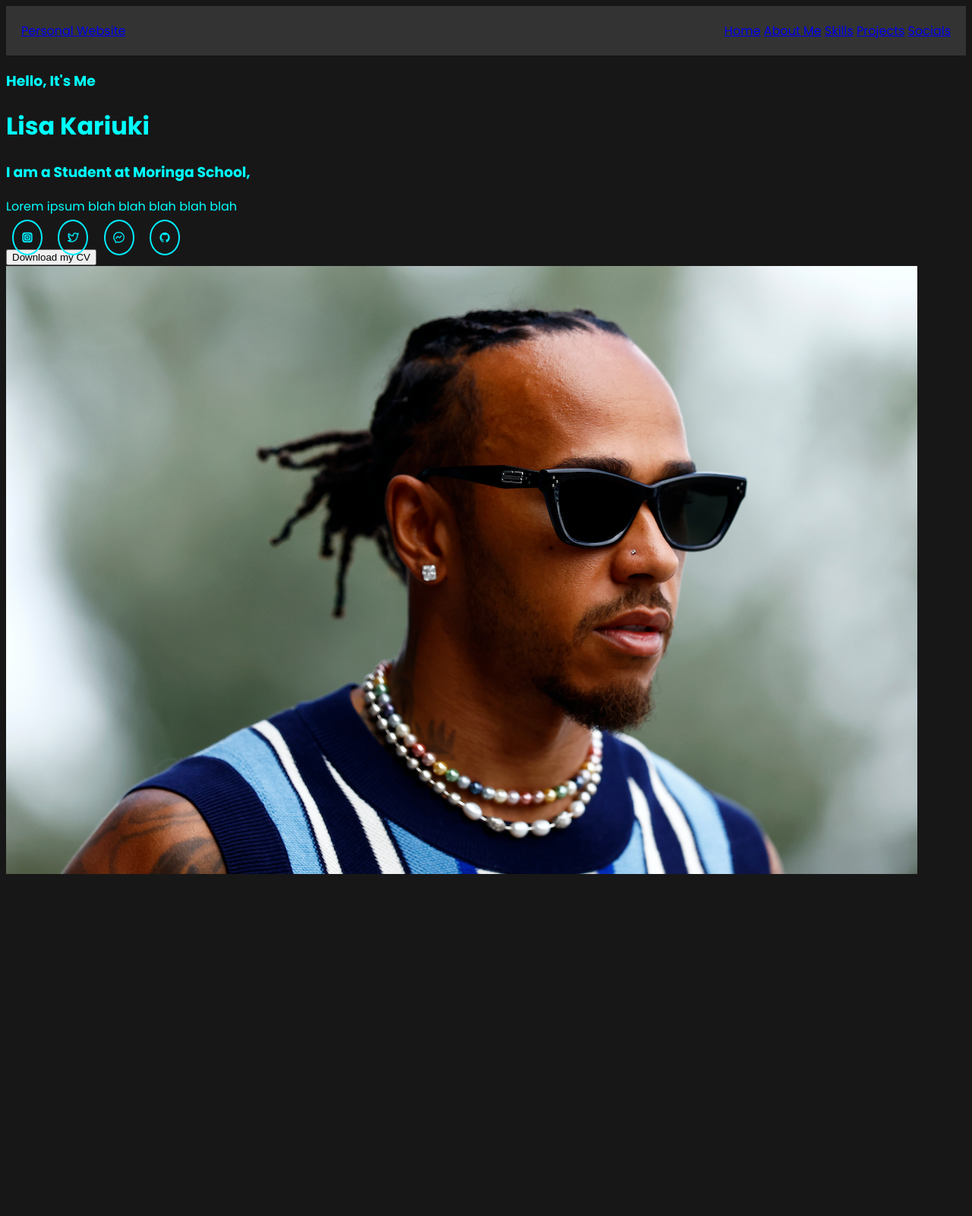
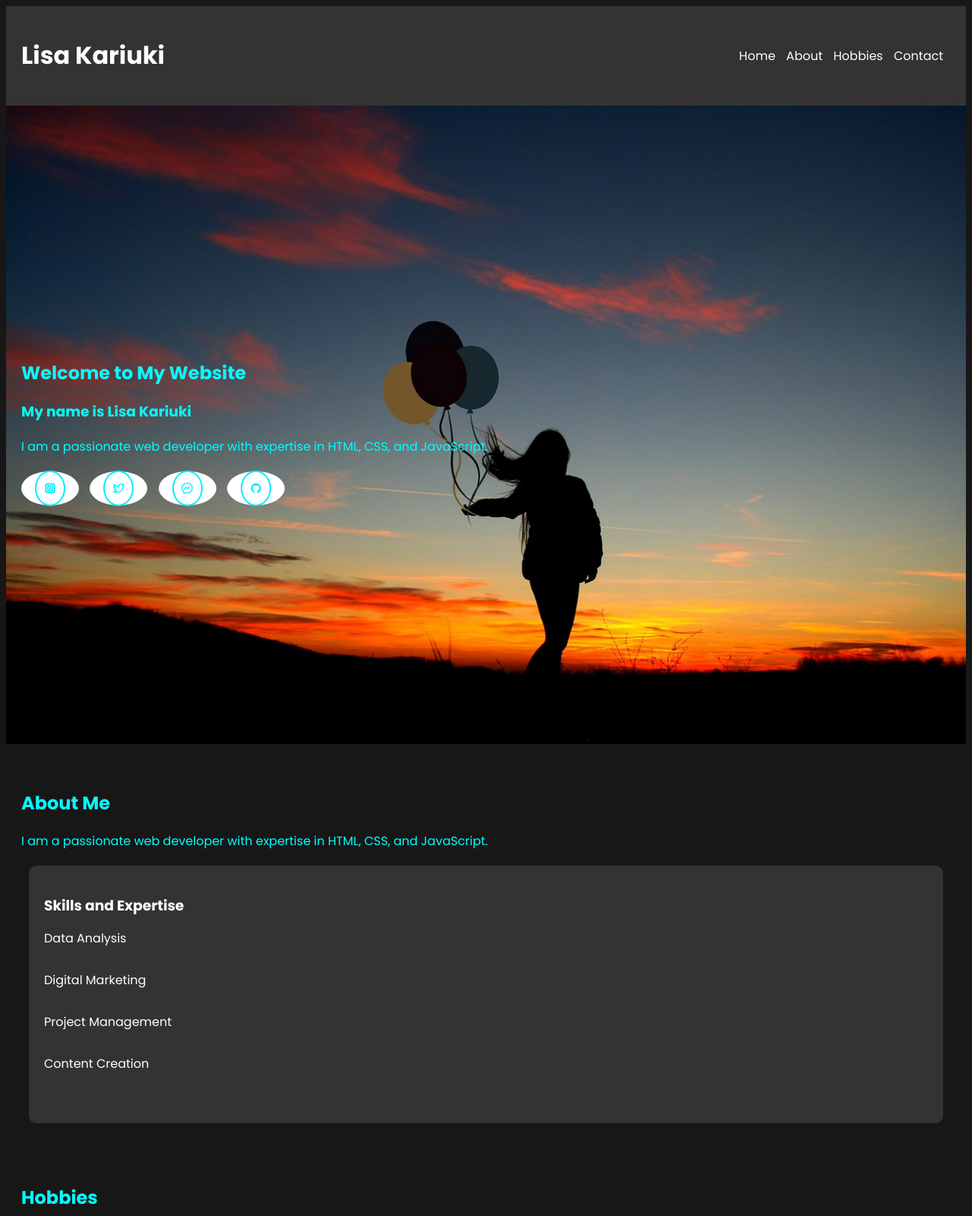
Before and after one commit to GalacticCipher/my-first-project, a plain HTML site: page index.html in a window 1280 px wide. Shown: the top 1600 px of the page at 76% size. Before the commit the page ends 1165 px from the top, so only its background shows below. Drawn offline with nearby package versions, Linux system fonts and the light colour scheme; a small style sheet from the web is missing.

Commit message:
html complete

```diff
--- a/index.html
+++ b/index.html
@@ -1,58 +1,99 @@
 <!DOCTYPE html>
-<html lang="en">
+<html>
 <head>
-        <link rel="stylesheet" href="style.css" />
+    <title>My Personal Website</title>
+    <link rel="stylesheet" type="text/css" href="style.css">
     <link rel="stylesheet" href="https://unicons.iconscout.com/release/v4.0.8/css/line.css">
-        <title>My Personal Website</title>
-        <meta charset = "UTF-8">
-        <meta http-equiv = "X-UA-Compatible" content="IE=edge">
-        <meta name="viewport" content="width=device-width, initial-scale=1.0">
-
-        <title>Personal Website</title>
+    <script src="script.js"></script>
+    <link rel="stylesheet" href="https://cdnjs.cloudflare.com/ajax/libs/font-awesome/5.15.4/css/all.min.css" integrity="sha512-u0qUmak3i7c1t9unvWlTh4rF9v8eGjXo1A3Qg+o7CzY3B6m9/PHoh5Fhj/vt9T5GhEyP+ZkL4FgFJ+gV1yTCw==" crossorigin="anonymous" referrerpolicy="no-referrer" />
 </head>
 <body>
-        <header class ="header">
-            <a href="#" class ="logo">Personal Website</a>
-            <nav class = "Navbar">
-                <a href="#" class="active" style ="--i:1 ">Home</a>
-                <a href="#" style ="--i:2">About Me</a>
-                <a href="#" style ="--i:3">Skills</a>
-                <a href="#" style ="--i:4">Projects</a>
-                <a href="#"style ="--i:5">Socials</a>
+    <header>
+        <h1>Lisa Kariuki</h1>
+        <nav>
+            <ul>
+                <li><a href="index.html">Home</a></li>
+                <li><a href="#about">About</a></li>
 
+                <li><a href="#projects">Hobbies</a></li>
+                <li><a href="#contact">Contact</a></li>
+            </ul>
         </nav>
-
     </header>
-
-
-        <div class ="hero-container">
-            <div class="info-side">
-                <h3 class ="part-1">Hello, It's Me</h3>
-                <h1>Lisa Kariuki</h1>
-                <h3 class="part-2">I am a<span> Student at Moringa School, </span>  </h3>
-                <p>Lorem ipsum blah blah blah blah blah</p>
-
-
-
+    <section id="home">
+        <div class="home-content">
+            <h2>Welcome to My Website</h2>
+            <h3>My name is Lisa Kariuki</h3>
+            <p>I am a passionate web developer with expertise in HTML, CSS, and JavaScript.</p>
+            <div class="social-links">
                 <a href="#"><i class="uil uil-instagram-alt"></i></a>
                 <a href="#"><i class="uil uil-twitter-alt"></i></a>
                 <a href="#"><i class="uil uil-facebook-messenger-alt"></i></a>
                 <a href="#"><i class="uil uil-github"></i></a>
+            </div>
+        </div>
 
+    </section>
+
+    <section id="about">
+        <h2>About Me</h2>
+        <p>I am a passionate web developer with expertise in HTML, CSS, and JavaScript.</p>
+        <div class="card-container">
+            <div class="card">
+                <h3>Skills and Expertise</h3>
+                <ul>
+                    <li>Data Analysis</li>
+                </br>
+                    <li>Digital Marketing</li>
+            </br>
+                    <li>Project Management</li>
+        </br>
+                    <li>Content Creation</li>
     </br>
 
-                <button class ="btn">Download my CV</button>
-        </br>
+
+                </ul>
             </div>
 
+        </div>
+    </section>
 
-            <div class="hero-img">
-                <img src="personalwebsite.jpg" alt="m=My Picture"/>
+    <section id="projects">
+        <h2>Hobbies</h2>
+        <div class="project-cards">
+            <div class="project-card">
+                <img src="1 Lewis Hamilton 100 wins.jpg" alt="Formula 1">
+                <h3>Formula 1</h3>
+
+            </div>
+
+            <div class="project-card">
+                <img src="photography-camera-learning-feature.webp" alt="Photography">
+                <h3>Photography</h3>
+
+            </div>
+
+            <div class="project-card">
+                <img src="baking.jpeg" alt="Baking">
+                <h3>Baking</h3>
 
             </div>
         </div>
-
-
-        <script src="script.js"></script>
+    </section>
+    <section id="contact">
+        <h2>Contact Me</h2>
+        <form>
+            <label for="name">Name:</label>
+            <input type="text" id="name" name="name" required><br>
+            <label for="email">Email:</label>
+            <input type="email" id="email" name="email" required><br>
+            <label for="message">Message:</label>
+            <textarea id="message" name="message" rows="4" required></textarea><br>
+            <input type="submit" value="Send">
+        </form>
+    </section>
+    <footer>
+        &copy; 2024 Lisa Kariuki Personal Website. All rights reserved.
+    </footer>
 </body>
 </html>
```
Lines whose indentation alone changed are shown as unchanged.
